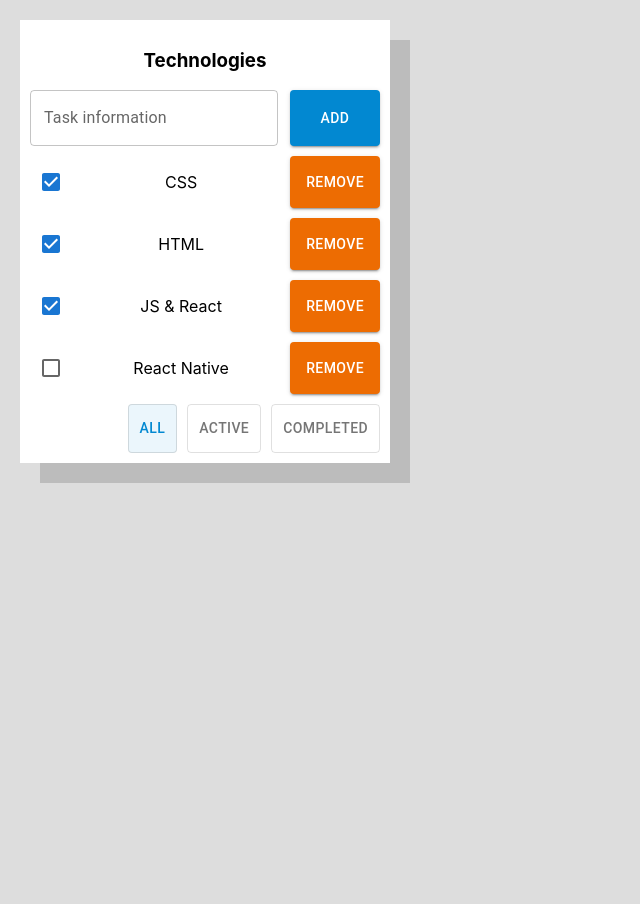
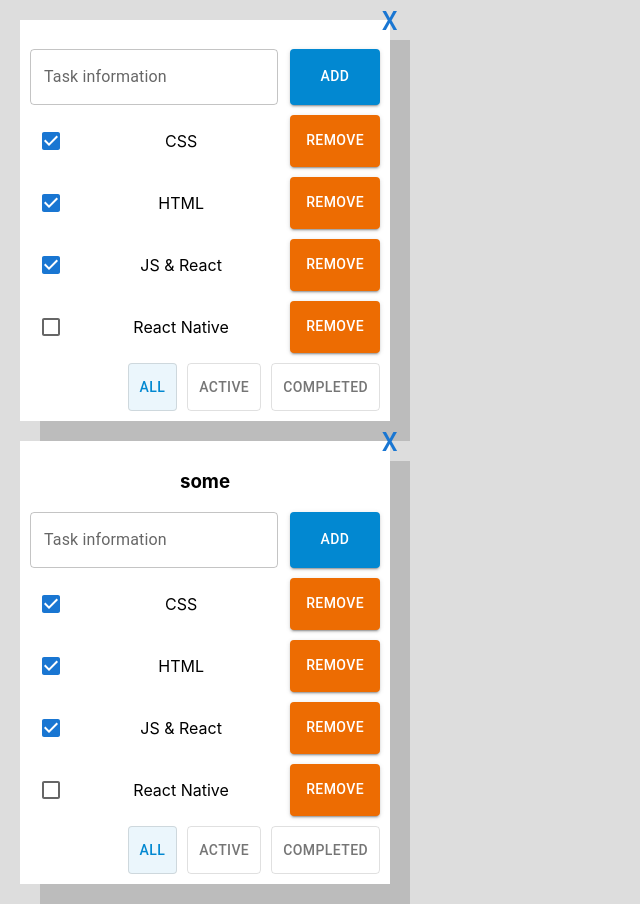
Before and after one commit to kelter-js/todolist, a React (Create React App) app: page / in a window 1280 px wide. Shown: the whole page, without its empty margins (0-640 px from the left). Before the commit the page ends 800 px from the top, so only its background shows below. Built offline with nearby package versions, Linux system fonts and the light colour scheme.

Commit message:
Implemented ability to delete todolist

```diff
--- a/src/App.tsx
+++ b/src/App.tsx
@@ -1,8 +1,42 @@
+import { useState, useCallback } from 'react';
+import { v1 } from 'uuid';
+
 import { tasks } from './utils/constants';
+import { ITodoListsState } from './types/interfaces';
 import Todolist from './Components/TodolistCointainer';
 import VisuallyHidden from './Common/VisuallyHidden';
 
-const App = () => {
+
+const App = (): JSX.Element => {
+  const [todoLists, setTodoLists] = useState<ITodoListsState[]>([
+    {
+      id: v1(),
+      title: '',
+      tasks,
+    },
+    {
+      id: v1(),
+      title: 'some',
+      tasks,
+    }
+  ]);
+
+  const handleTodoListDeletion = useCallback((id: string) => {
+    setTodoLists(todoLists.filter(item => item.id !== id));
+  }, [todoLists]);
+
+  const renderTodoLists = () => {
+    return todoLists.map(({ title, tasks, id }) => {
+      return (<Todolist
+        deleteTodoList={handleTodoListDeletion}
+        title={title}
+        tasks={tasks}
+        key={id}
+        id={id}
+      />);
+    });
+  }
+
   return (
     <>
       <header>
@@ -11,7 +45,7 @@ const App = () => {
         </VisuallyHidden>
       </header>
       <main>
-        <Todolist title='Technologies' tasks={tasks} />
+        {renderTodoLists()}
       </main>
     </>
   );
--- a/src/Components/Todolist.tsx
+++ b/src/Components/Todolist.tsx
@@ -1,4 +1,4 @@
-import React, { useState } from 'react';
+import { useState, ChangeEvent, KeyboardEvent, MouseEvent } from 'react';
 import { Button, TextField, ToggleButton } from '@mui/material';
 
 import { ITodolist } from '../types/interfaces';
@@ -9,16 +9,18 @@ import * as S from './TodolistStyles';
 const Todolist = ({
   title,
   tasks,
+  id,
   removeTask,
   changeFilter,
   currentFilter,
   changeTaskMark,
   addTask,
+  deleteTodoList
 }: ITodolist): JSX.Element => {
   const [taskDescription, setTaskDescription] = useState<string>('');
   const [helperText, setHelperText] = useState<string>('');
 
-  const onInput = (e: React.ChangeEvent<HTMLInputElement>) => {
+  const onInput = (e: ChangeEvent<HTMLInputElement>) => {
     setTaskDescription(e.target.value);
     setHelperText('');
   }
@@ -32,13 +34,13 @@ const Todolist = ({
     }
   }
 
-  const onEnter = (e: React.KeyboardEvent<HTMLInputElement>) => {
+  const onEnter = (e: KeyboardEvent<HTMLInputElement>) => {
     if (e.key === 'Enter') {
       createTask();
     }
   }
 
-  const onChangeFilterClick = (e: React.MouseEvent<HTMLElement>) => {
+  const onChangeFilterClick = (e: MouseEvent<HTMLElement>) => {
     const { name } = (e.target as HTMLButtonElement);
 
     changeFilter(name as FilterByValueTypes);
@@ -89,6 +91,7 @@ const Todolist = ({
         >Completed
         </ToggleButton>
       </S.ControlsContainer>
+      <S.DeleteButton onClick={() => deleteTodoList(id)}>X</S.DeleteButton>
     </S.Container>
   );
 }
--- a/src/Components/TodolistCointainer.tsx
+++ b/src/Components/TodolistCointainer.tsx
@@ -8,7 +8,9 @@ import Todolist from './Todolist';
 
 const TodolistCointainer = ({
   title,
-  tasks
+  tasks,
+  id,
+  deleteTodoList
 }: ITodolistContainer): JSX.Element => {
   const [tasksList, setTasks] = useState<ITask[]>([...tasks]);
   const [filterValue, setFilterValue] = useState<FilterByValueTypes>("all");
@@ -57,12 +59,14 @@ const TodolistCointainer = ({
   return (
     <Todolist
       title={title}
+      id={id}
       tasks={tasksToRender}
       removeTask={removeTask}
       changeFilter={onChangeFilter}
       currentFilter={filterValue}
       changeTaskMark={markTask}
       addTask={addTask}
+      deleteTodoList={deleteTodoList}
     />
   );
 }
--- a/src/Components/TodolistStyles.tsx
+++ b/src/Components/TodolistStyles.tsx
@@ -1,4 +1,5 @@
 import styled from 'styled-components';
+import Button from '@mui/material/Button/Button';
 
 export const Container = styled.div`
   width: 100%;
@@ -49,3 +50,13 @@ export const ControlsContainer = styled.div`
     }
   }
 `;
+
+export const DeleteButton = styled(Button)`
+  && {
+    position: absolute;
+    top: -26px;
+    right: -32px;
+    border-radius: 50%;
+    font-size: 25px;
+  }
+`
```
Also changed, not shown: src/types/interfaces.ts (+7 -1 lines).
